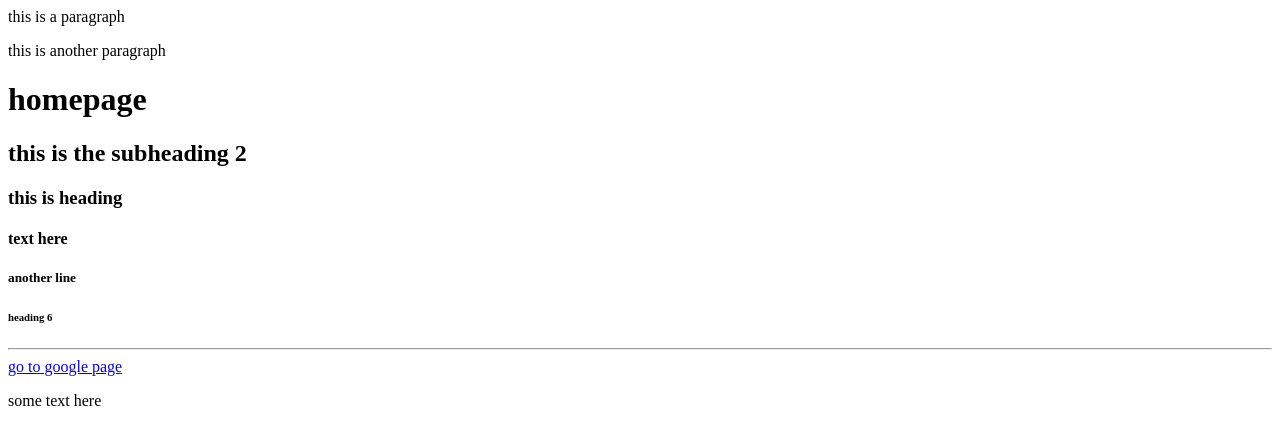
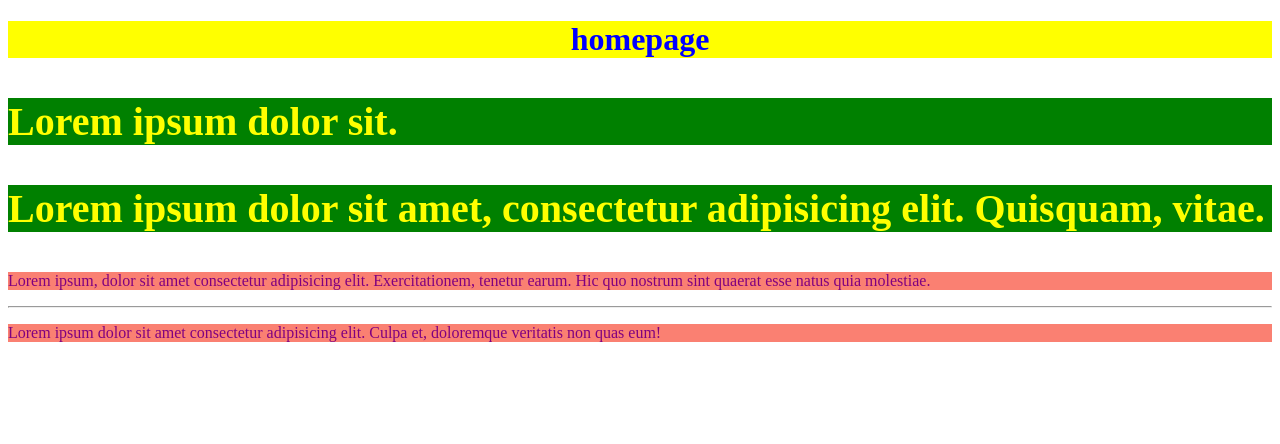
Before and after one commit to biigii/project1august2022, a plain HTML site: page index.html in a window 1280 px wide. Drawn offline with Linux system fonts and the light colour scheme.

Commit message:
css added

```diff
--- a/index.html
+++ b/index.html
@@ -1,11 +1,33 @@
-<p>this is a paragraph</p>
-<p>this is another paragraph</p>
-<h1>homepage</h1>
-<h2>this is the subheading 2</h2>
-<h3>this is heading</h3>
-<h4>text here</h4>
-<h5>another line</h5>
-<h6>heading 6</h6>
-<hr />
-<a href="https://www.google.com">go to google page</a>
-<p>some text here</p>
+<!DOCTYPE html>
+<html lang="en">
+  <head>
+    <meta charset="utf-8" />
+    <title>project 1 | homepage</title>
+    <style>
+      h1 {
+        color: blue;
+        background-color: yellow;
+        text-align: center;
+      }
+
+      p {
+        color: purple;
+        background-color: salmon;
+      }
+
+      h3 {
+        font-size: 40px;
+        color: yellow;
+        background-color: green;
+      }
+    </style>
+  </head>
+  <body>
+    <h1>homepage</h1>
+    <h3>Lorem ipsum dolor sit.</h3>
+    <h3>Lorem ipsum dolor sit amet, consectetur adipisicing elit. Quisquam, vitae.</h3>
+    <p>Lorem ipsum, dolor sit amet consectetur adipisicing elit. Exercitationem, tenetur earum. Hic quo nostrum sint quaerat esse natus quia molestiae.</p>
+    <hr />
+    <p>Lorem ipsum dolor sit amet consectetur adipisicing elit. Culpa et, doloremque veritatis non quas eum!</p>
+  </body>
+</html>
```
Also changed, not shown: 1 other file.
